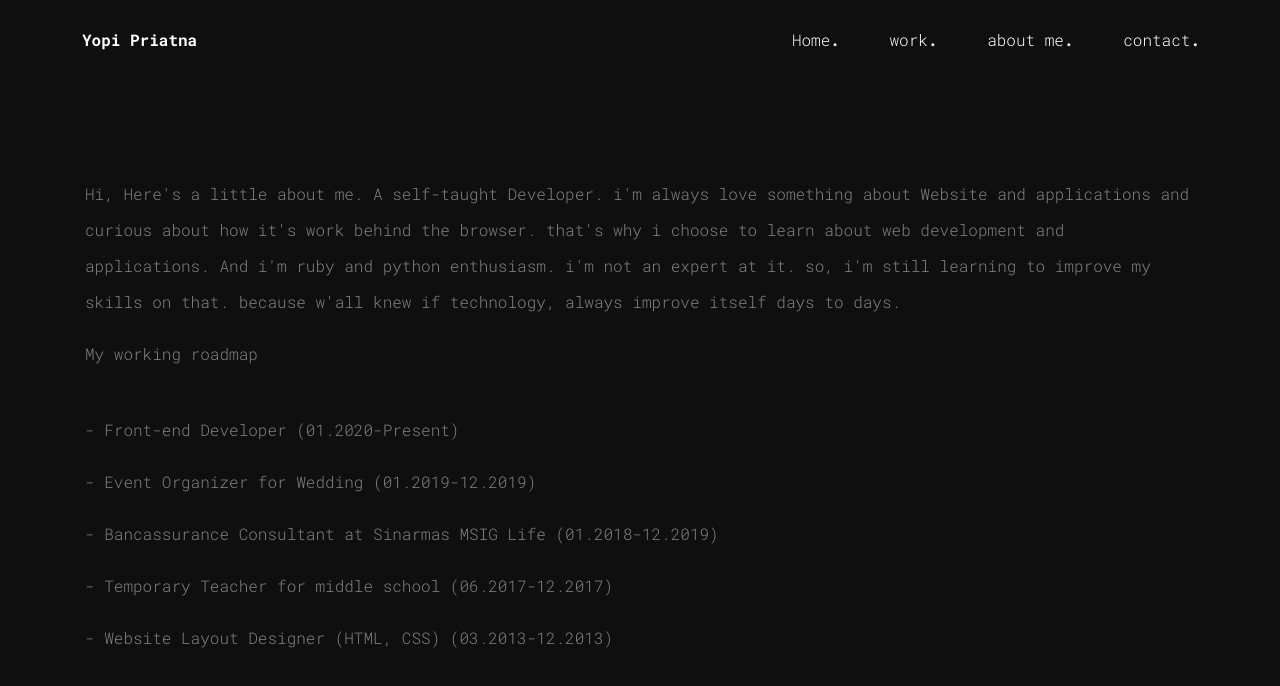
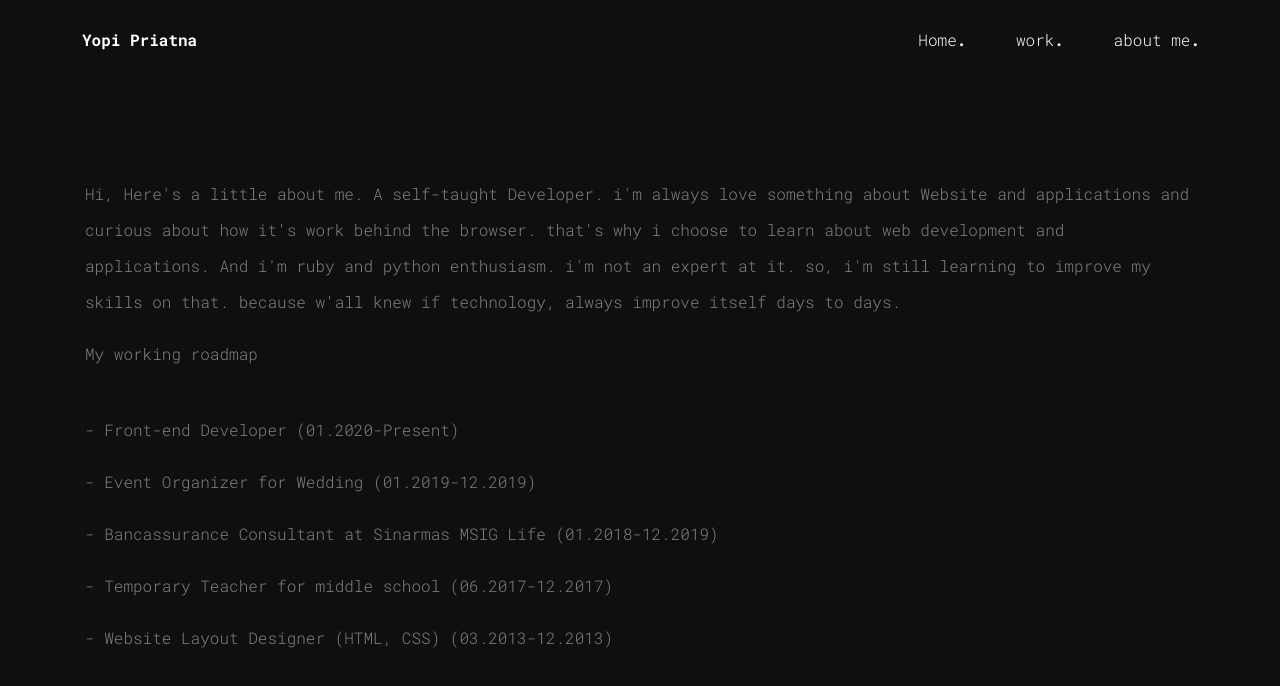
Before and after one commit to Yopipriatna/Yopipriatna.github.io, a plain HTML site: page about.html in a window 1280 px wide. Drawn offline with nearby package versions, Linux system fonts and the light colour scheme.

Commit message:
about.html
Change something

```diff
--- a/about.html
+++ b/about.html
@@ -35,7 +35,7 @@
                 <li><a href="index.html">Home<span>.</span></a></li>
                 <li><a href="work.html">work<span>.</span></a></li>
                 <li><a href="about.html">about me<span>.</span></a></li>
-                <li><a href="contact.html">contact<span>.</span></a></li>
+
             </ul>
 
             <div id="toggle">
@@ -51,7 +51,7 @@
                 <li><a href="index.html">Home<span>.</span></a></li>
                 <li><a href="work.html">work<span>.</span></a></li>
                 <li><a href="about.html">about me<span>.</span></a></li>
-                <li><a href="contact.html">contact<span>.</span></a></li>
+
             </ul>
         </div>
 
```
